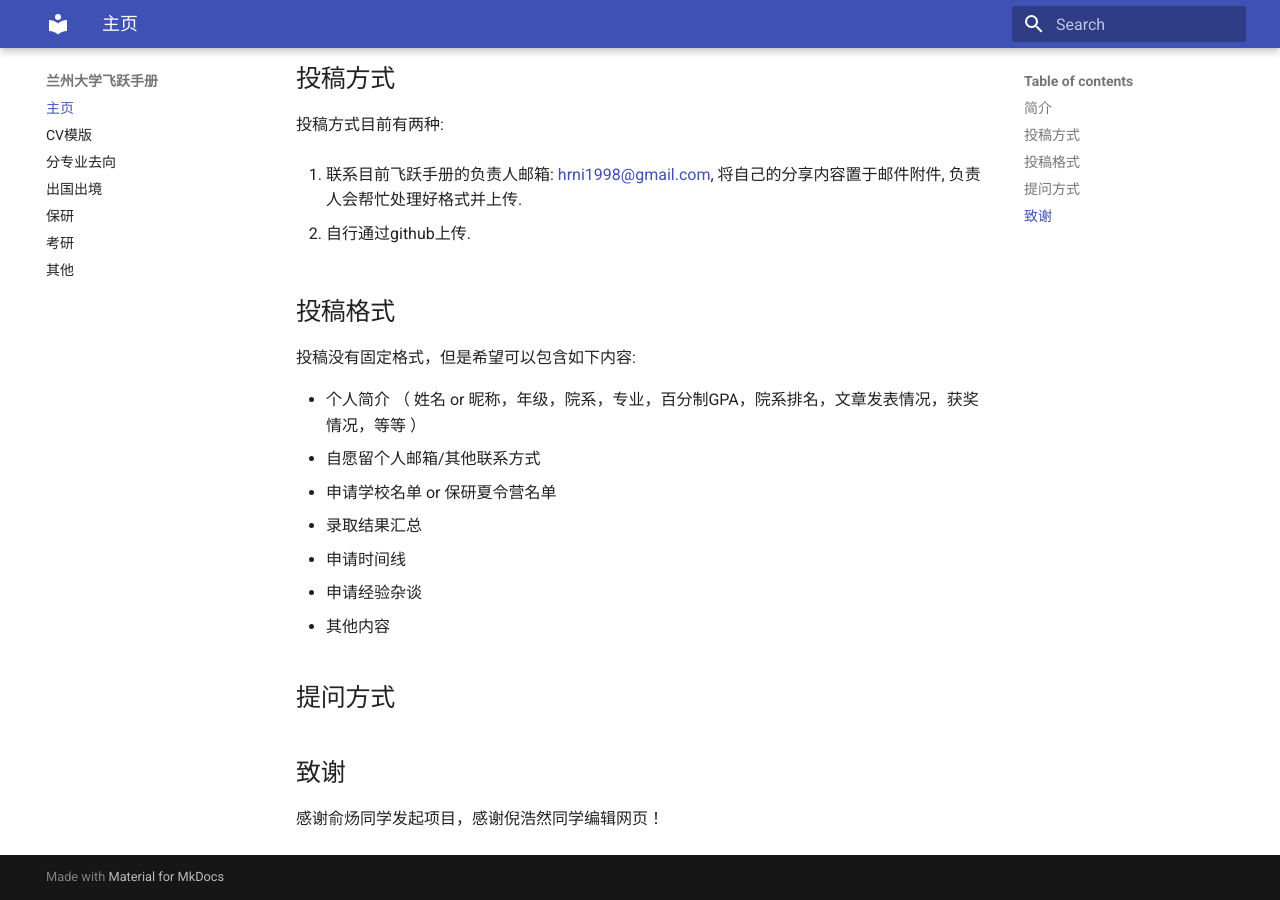
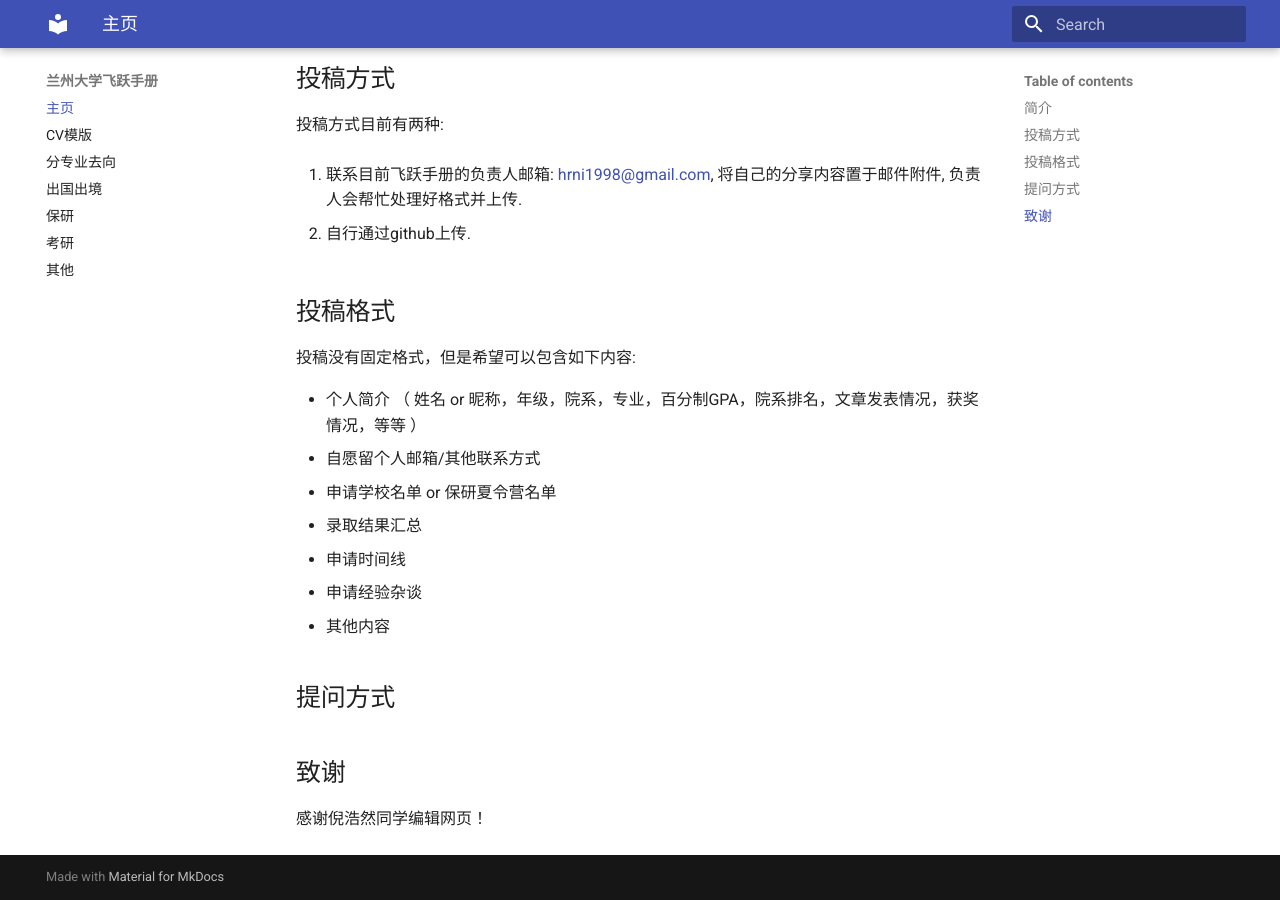
Before and after one commit to LZU-feiyue/LZU-feiyue.github.io, an MkDocs documentation site: the page built from docs/index.md, in a window 1280 px wide and 900 px high, scrolled down 540 px. Built offline with MkDocs 1.6.1 and Material for MkDocs 9.7.7, drawn with Linux system fonts in a browser that asks for light colours.

Commit message:
Update index.md

```diff
--- a/docs/index.md
+++ b/docs/index.md
@@ -35,4 +35,4 @@ Go LZUer!
 
 ## 致谢
 
-感谢俞炀同学发起项目，感谢倪浩然同学编辑网页！
+感谢倪浩然同学编辑网页！
```
